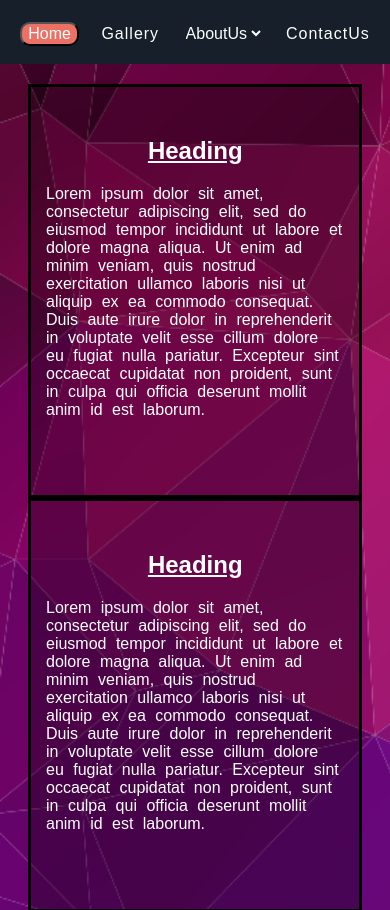
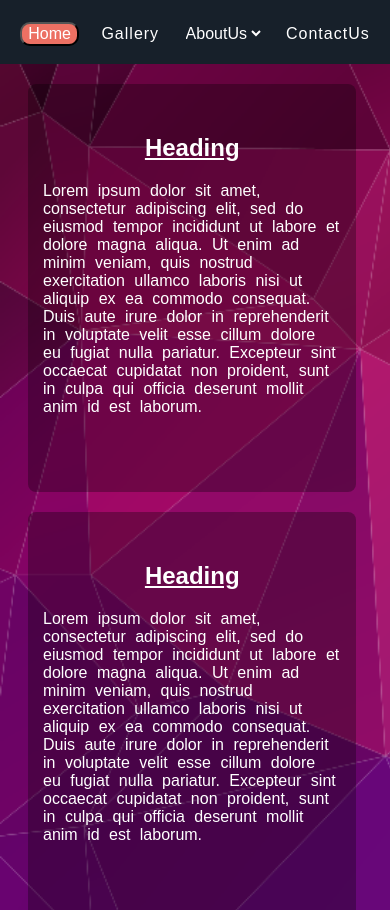
Before and after one commit to ShariRoluthon/ResponsiveProject, a plain HTML site: page index.html in a window 390 px wide. Shown: the top 910 px of the page. Drawn offline with Linux system fonts and the light colour scheme.

Commit message:
Update index.css

```diff
--- a/index.css
+++ b/index.css
@@ -59,7 +59,8 @@ body{
 	    padding-top: 30px;
 	    padding-bottom: 60px;
 	    padding-right: 15px;
-	    border: solid black;
+	    border-radius: 8px;
+	    border: 1px solid #CCD1D1;
 	}
 	footer{
 		background-color: #17202A;
@@ -79,12 +80,13 @@ body{
 				margin-bottom: 20px;
 		}
 	}
-	@media screen and (max-width:450px){
+	@media screen and (max-width:410px){
 		.flex-container{
 			flex-direction: column;
 		}
 		.box1,.box2,.box3{
 			width:82%;
+			margin-bottom:20px;
 		}
 	}
 	@media screen and (max-width:450px){
```
